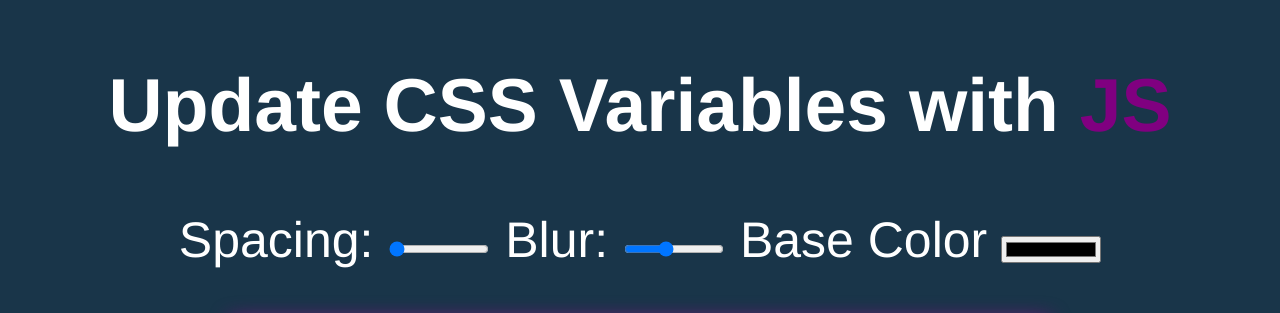
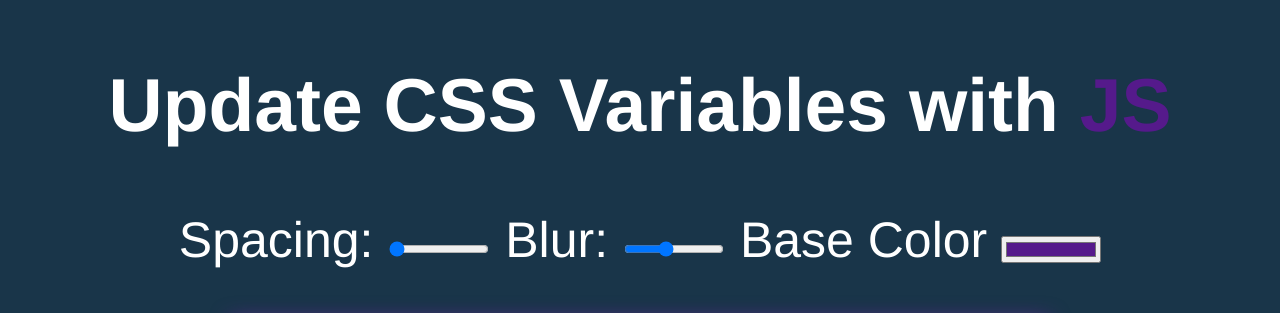
Before and after one commit to RDoukas/JavaScript, a plain HTML site: page 03 - CSS Variables/index-START.html in a window 1280 px wide. Shown: the top 313 px of the page. Drawn offline with Linux system fonts and the light colour scheme; grey boxes are pictures that could not be loaded.

Commit message:
updates base color

```diff
--- a/03 - CSS Variables/index-START.html
+++ b/03 - CSS Variables/index-START.html
@@ -15,7 +15,7 @@
     <input id="blur" type="range" name="blur" min="0" max="25" value="10" data-sizing="px">
 
     <label for="base">Base Color</label>
-    <input id="base" type="color" name="base" value="purple">
+    <input id="base" type="color" name="base" value="#551a8b">
   </div>
 
   <img src="https://source.unsplash.com/7bwQXzbF6KE/800x500">
@@ -26,7 +26,7 @@
       misc styles, nothing to do with CSS variables
     */
     :root {
-      --base: purple;
+      --base: #551a8b;
       --spacing: 10px;
       --blur: 10px;
     }
```
